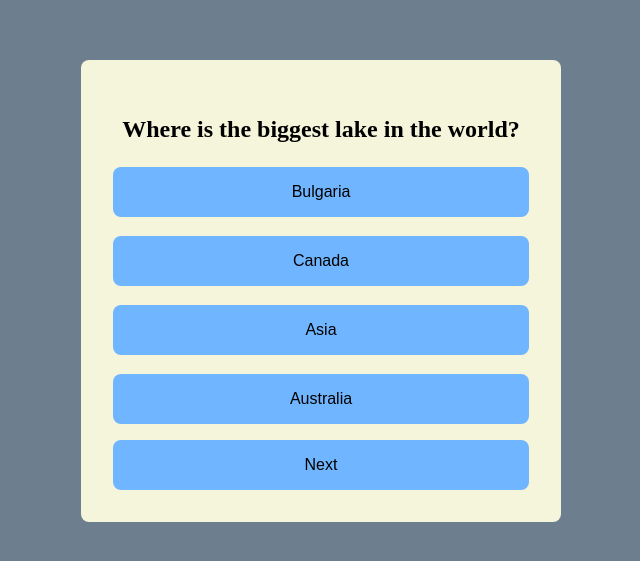
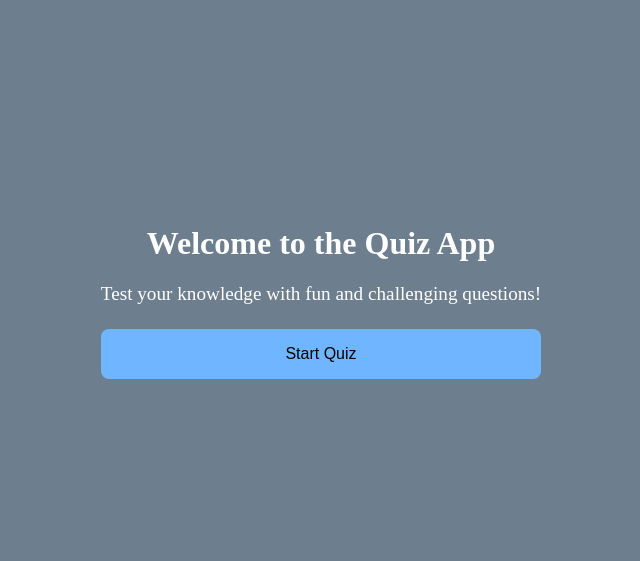
Before and after one commit to TinaGrigorova/Quiz-App, a plain HTML site: page index.html in a window 1280 px wide. Shown: the part 109-670 px from the top of the page, without its empty margins (319-959 px from the left). Drawn offline with Linux system fonts and the light colour scheme.

Commit message:
add style to start page

```diff
--- a/assets/css/style.css
+++ b/assets/css/style.css
@@ -8,8 +8,27 @@ body {
   background-color: rgb(109, 127, 143);
 }
 
-h3#question {
+.start-container {
+  display: flex;
+  justify-content: center;
+  align-items: center;
+  height: 100vh;
+  background-color: rgb(109, 127, 143);
+}
+
+.start-page {
   text-align: center;
+}
+
+.start-page h1 {
+  font-size: 2rem;
+  color: white;
+}
+
+.start-page p {
+  font-size: 1.2rem;
+  color: white;
+  margin-bottom: 1.5rem;
 }
 
 .quiz-container {
@@ -33,16 +52,6 @@ h3#question {
   align-items: flex-start;
   margin-bottom: 1rem;
   gap: 1.20rem;
-}
-
-.input-group {
-  display: flex;
-  align-items: center;
-  gap: 1rem;
-}
-
-input {
-  width: fit-content;
 }
 
 .btn {
--- a/index.html
+++ b/index.html
@@ -9,7 +9,15 @@
 </head>
 
 <body>
-    <div class="quiz-container">
+    <div class="start-container">
+        <div id="start-page" class="start-page">
+            <h1>Welcome to the Quiz App</h1>
+            <p>Test your knowledge with fun and challenging questions!</p>
+            <button id="start-btn" class="btn">Start Quiz</button>
+        </div>
+    </div>
+
+    <div class="quiz-container hide">
         <div id="question-container" class="question-container">
             <h3 id="question">Question</h3>
             <div id="answer-buttons"></div>
@@ -18,6 +26,7 @@
             <button id="restart-btn" class="btn hide">Restart</button>
         </div>
     </div>
+
     <script src="assets/js/script.js"></script>
 </body>
 
```
